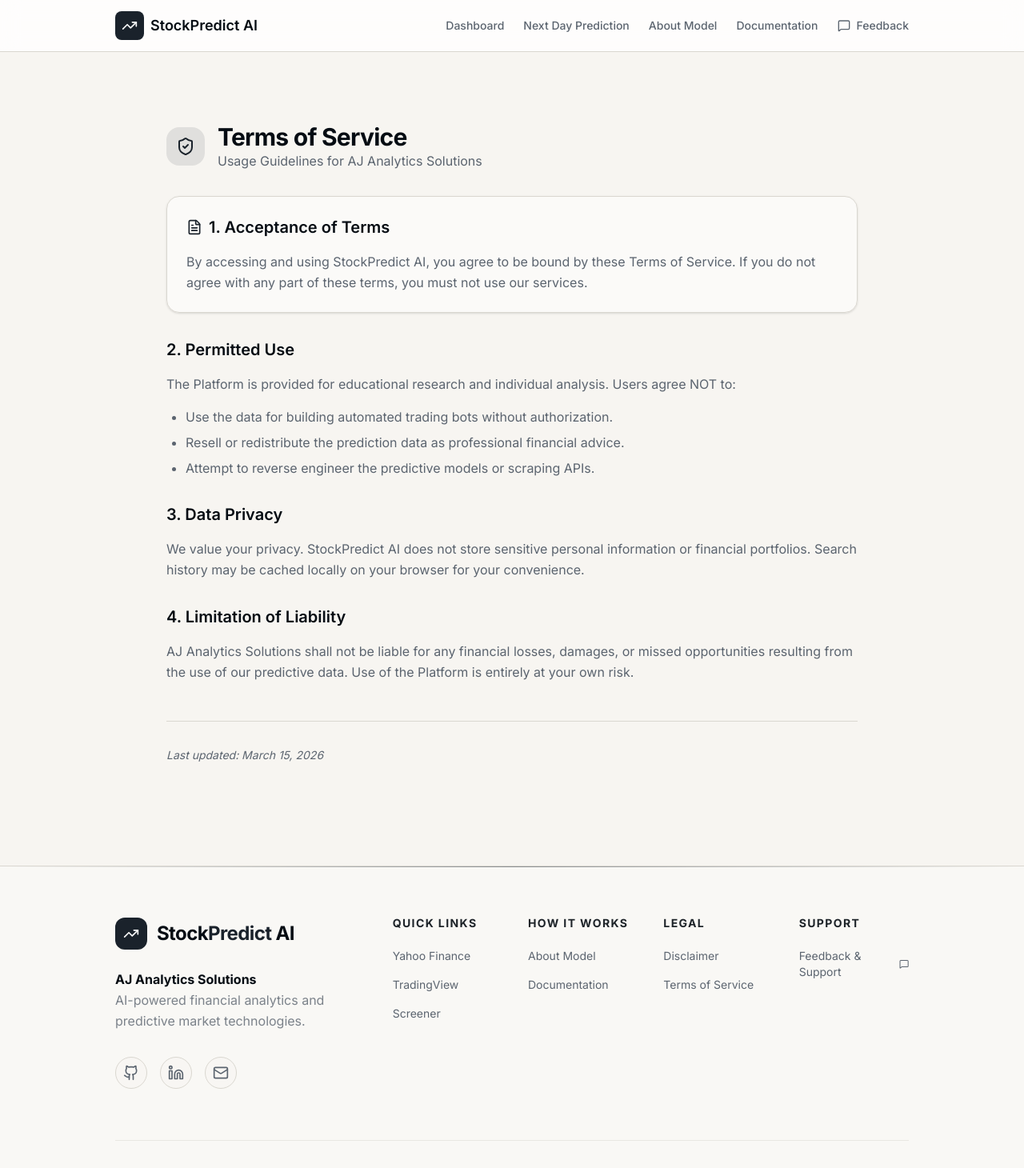
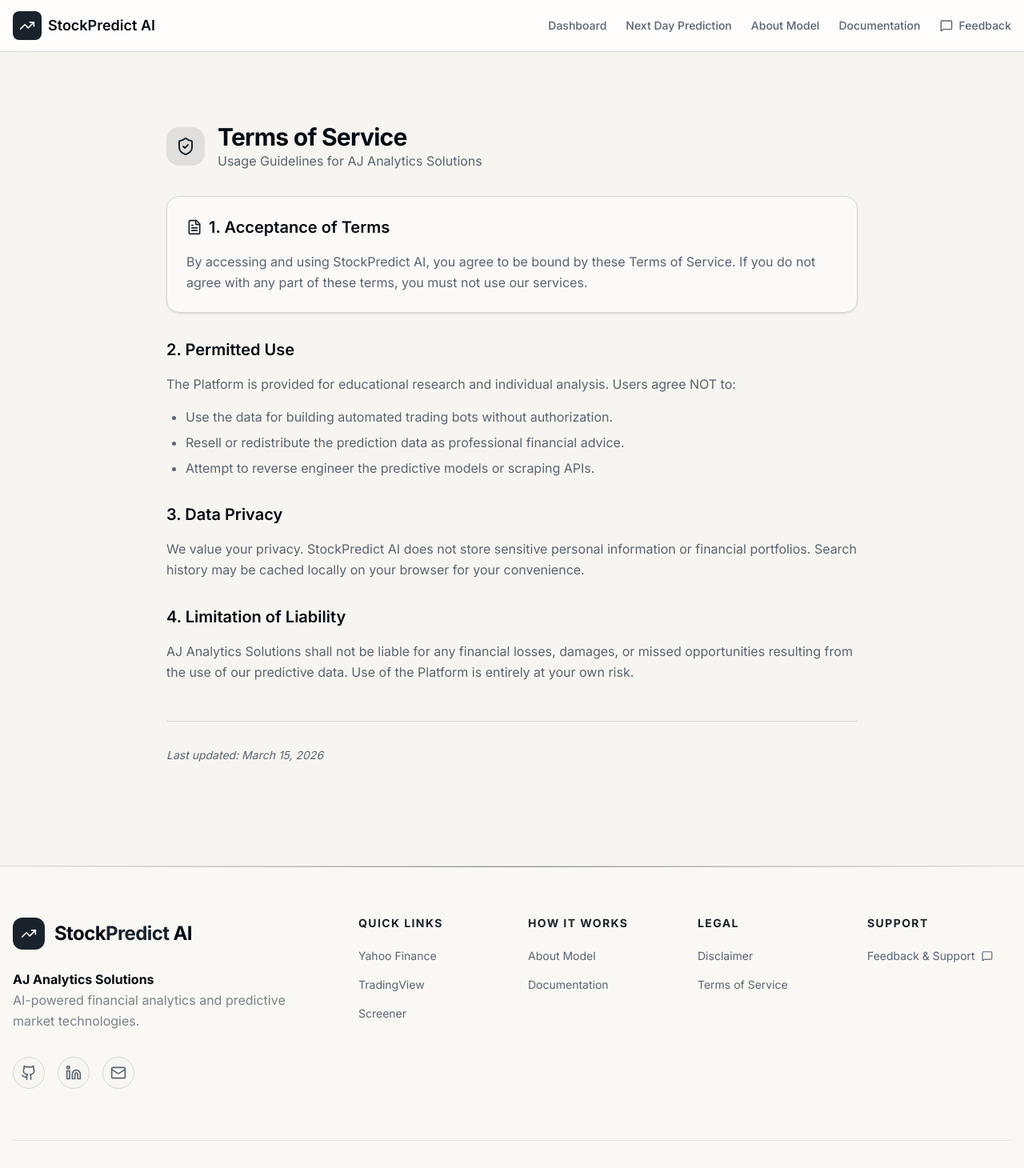
Before and after one commit to ajscodes/Stock_Price_Forecaster, a React (Vite) app in the folder frontend/: page /terms in a window 1280 px wide. Shown: the top 1460 px of the page at 80% size. Built offline with nearby package versions, Linux system fonts and the light colour scheme.

Commit message:
Reupdate header & Footer

```diff
--- a/frontend/src/components/Footer.tsx
+++ b/frontend/src/components/Footer.tsx
@@ -9,7 +9,7 @@ export function Footer() {
 
       <div className="absolute top-0 left-1/2 -translate-x-1/2 w-full h-px bg-gradient-to-r from-transparent via-primary/50 to-transparent" />
 
-      <div className="mx-auto max-w-5xl px-4 relative z-0">
+      <div className="container mx-auto px-4 relative z-0">
         <div className="grid grid-cols-1 gap-12 lg:grid-cols-12">
           <div className="lg:col-span-4">
             <div className="flex items-center gap-3 mb-6 group cursor-default">
--- a/frontend/src/components/Header.tsx
+++ b/frontend/src/components/Header.tsx
@@ -8,7 +8,7 @@ export function Header() {
 
   return (
     <header className="sticky top-0 z-50 border-b border-border bg-card/80 backdrop-blur-md">
-      <div className="mx-auto max-w-5xl flex h-16 items-center justify-between px-4">
+      <div className="container mx-auto flex h-16 items-center justify-between px-4">
         <Link
           to="/"
           className="flex items-center gap-2 transition-opacity hover:opacity-80"
```
